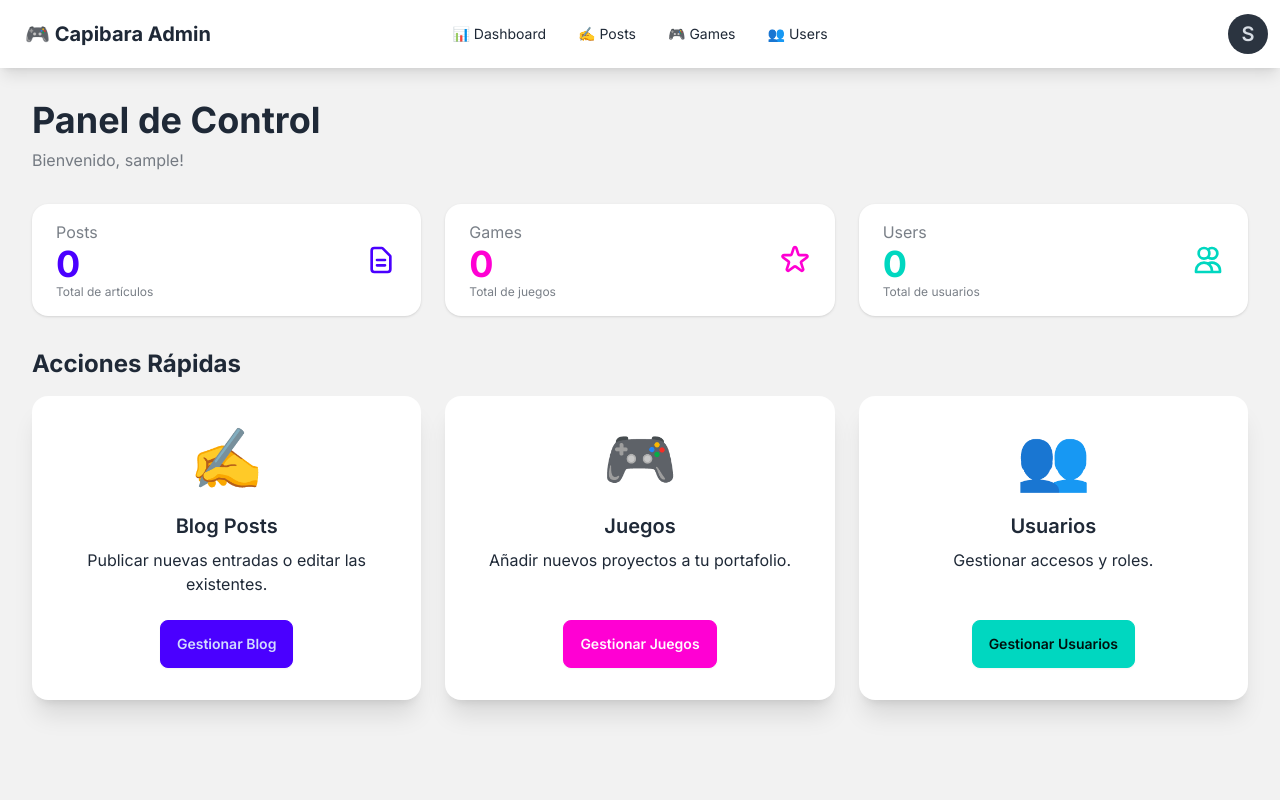
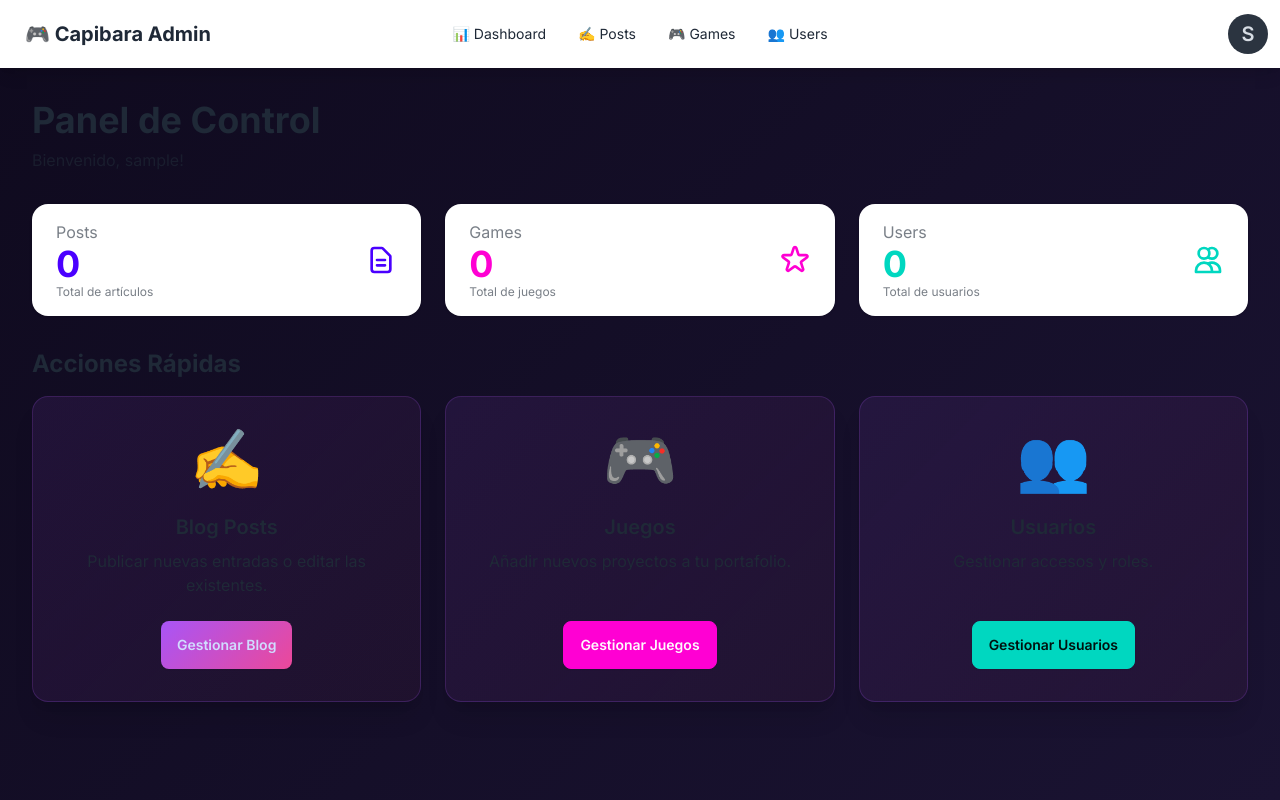
Before and after one commit to LuisEnriquePH/capibaragames.com, a PHP site: page /admin/index.php in a window 1280 px wide. Run offline with PHP 8.4, Linux system fonts and the light colour scheme; the visitor is signed in with stand-in values (Sample User, id 1); data that the repository does not hold is empty; some libraries are stand-ins or nearby versions.

Commit message:
feat(admin): apply Capibara brand colors to admin panel
- Custom DaisyUI theme 'capibara-admin'
- Purple/pink gradient color scheme from public site
- Dark theme matching brand identity
- Gradient backgrounds for cards
- Custom scrollbar with brand colors
- Gradient primary buttons
- Maintains all functionality

```diff
--- a/admin/includes/header-admin.php
+++ b/admin/includes/header-admin.php
@@ -1,5 +1,5 @@
 <!DOCTYPE html>
-<html lang="es" data-theme="light">
+<html lang="es" data-theme="capibara-admin">
 <head>
     <meta charset="UTF-8">
     <meta name="viewport" content="width=device-width, initial-scale=1.0">
@@ -14,9 +14,72 @@
     <link rel="preconnect" href="https://fonts.gstatic.com" crossorigin>
     <link href="https://fonts.googleapis.com/css2?family=Inter:wght@400;500;600;700&display=swap" rel="stylesheet">
 
+    <!-- Custom Tailwind Config with Capibara Brand Colors -->
+    <script>
+        tailwind.config = {
+            daisyui: {
+                themes: [
+                    {
+                        "capibara-admin": {
+                            "primary": "#a855f7",        // Purple (--c-primary)
+                            "primary-content": "#ffffff",
+
+                            "secondary": "#ec4899",      // Pink (--c-secondary)
+                            "secondary-content": "#ffffff",
+
+                            "accent": "#10b981",         // Green accent
+                            "accent-content": "#ffffff",
+
+                            "neutral": "#1e1b2e",        // Dark purple-grey
+                            "neutral-content": "#e0e0e0",
+
+                            "base-100": "#0f0a1e",       // Very dark bg (--c-bg-dark)
+                            "base-200": "#1a1332",       // Darker purple
+                            "base-300": "#261d45",       // Medium dark purple
+                            "base-content": "#e0e0e0",   // Light grey text
+
+                            "info": "#3b82f6",
+                            "success": "#10b981",
+                            "warning": "#f59e0b",
+                            "error": "#ef4444",
+                        },
+                    },
+                ],
+            },
+        }
+    </script>
+
     <style>
         body {
             font-family: 'Inter', sans-serif;
+            background: linear-gradient(135deg, #0f0a1e 0%, #1a1332 100%);
+        }
+
+        /* Gradient backgrounds for cards */
+        .card {
+            background: linear-gradient(135deg, rgba(168, 85, 247, 0.1) 0%, rgba(236, 72, 153, 0.05) 100%);
+            border: 1px solid rgba(168, 85, 247, 0.2);
+        }
+
+        /* Custom scrollbar */
+        ::-webkit-scrollbar {
+            width: 10px;
+        }
+        ::-webkit-scrollbar-track {
+            background: #1a1332;
+        }
+        ::-webkit-scrollbar-thumb {
+            background: linear-gradient(135deg, #a855f7 0%, #ec4899 100%);
+            border-radius: 5px;
+        }
+
+        /* Gradient buttons */
+        .btn-primary {
+            background: linear-gradient(135deg, #a855f7 0%, #ec4899 100%);
+            border: none;
+        }
+        .btn-primary:hover {
+            background: linear-gradient(135deg, #9333ea 0%, #db2777 100%);
         }
     </style>
 </head>
```
